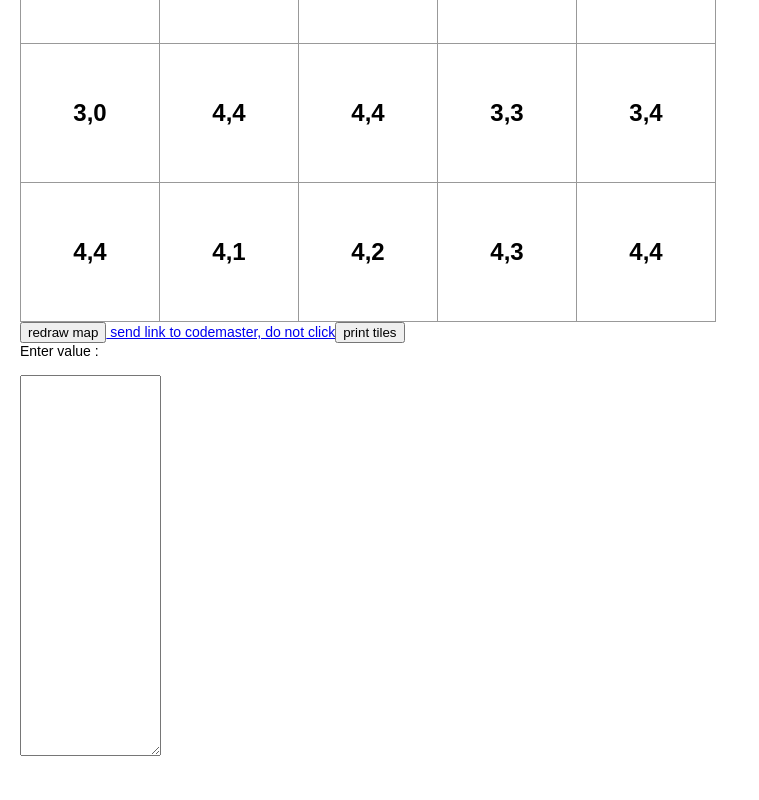
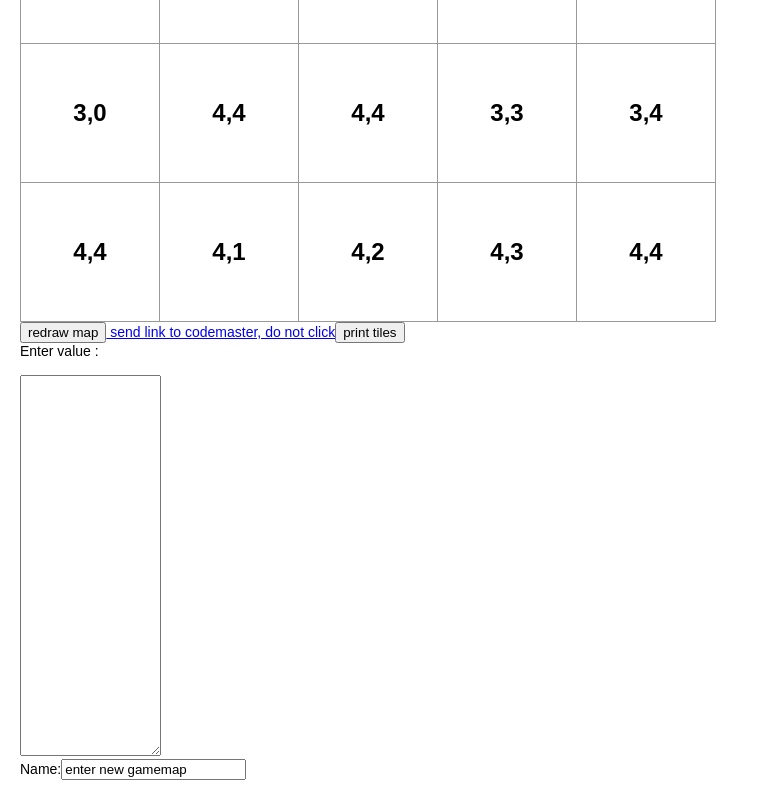
Before and after one commit to adekcz/codenames, a React (Create React App) app: page / in a window 1280 px wide. Shown: the part 393-1193 px from the top of the page, without its empty margins (0-759 px from the left). Before the commit the page ends 1172 px from the top, so only its background shows below. Built offline with nearby package versions, Linux system fonts and the light colour scheme.

Commit message:
manually set gameplan input added

```diff
--- a/src/App.js
+++ b/src/App.js
@@ -225,11 +225,39 @@ let App = () => {
             }
     }
     let [currentColors, setCurrentColors] = useState(tempColors);
+    let [labelForSetGameMapInput, setLabelForSetGameMapInput] = useState("enter new gamemap");
 
     function changeColor(x,y,color){
         let copy = iHateThis(currentColors);
         copy[x][y] = color;
         setCurrentColors(copy);
+    }
+
+    function handleChangeColors(event){
+        setLabelForSetGameMapInput("processing");
+        let value = event.target.value;
+        if(value.length !== size*size + 2*obfus.length) {
+            setLabelForSetGameMapInput("invalid length");
+            return;
+        }
+        let result = create2dArray(size,size);
+        let resultTiles = create2dArray(size,size);
+
+        let decodedPlan=value.substring(obfus.length, value.length-obfus.length);
+            for(let row = 0; row<size; row++) {
+                for(let col = 0; col<size; col++) {
+                    resultTiles[row][col] = {...tiles[row][col]};
+                    resultTiles[row][col].colorCode = decodedPlan[row*size+col];
+                    resultTiles[row][col].tileType   = colorMap[decodedPlan[row*size+col]];
+                }
+            }
+        setTiles(resultTiles);
+        setCurrentColors(result);
+        if(labelForSetGameMapInput === "change was succesful"){
+            setLabelForSetGameMapInput("new map was loaded");
+        } else {
+            setLabelForSetGameMapInput("change was succesful");
+        }
     }
 
     printArray(tiles, "redrawing in app");
@@ -252,6 +280,10 @@ let App = () => {
                 print tiles
             </button>
             <Textareademo tiles={tiles} setTiles={ (value) => setTiles(value) }    />
+            <label>
+              Name:
+              <input type="text" value={labelForSetGameMapInput} onChange={handleChangeColors} />
+            </label>
             </div>
     );
 }
```
